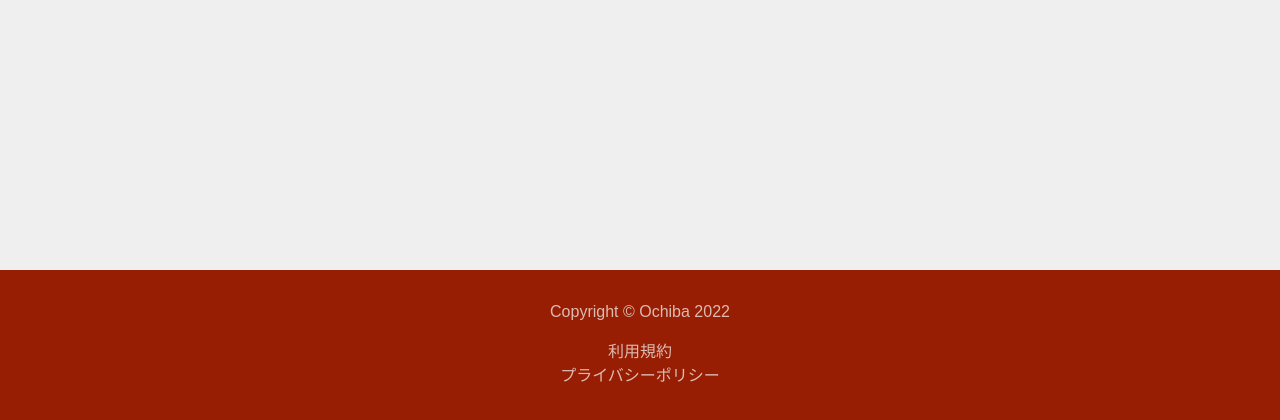
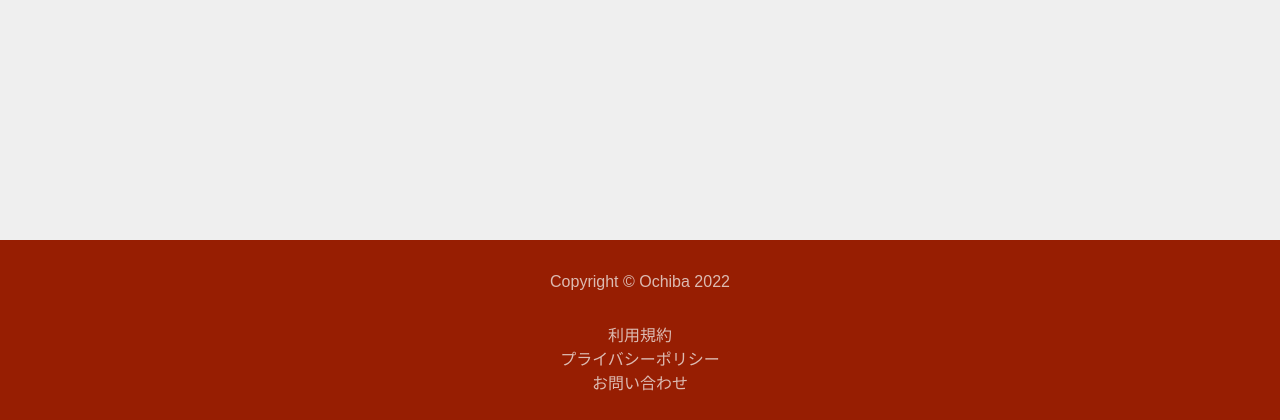
Before and after one commit to manasan-iTL/ochiba-backend, a Django app: page / in a window 1280 px wide. Shown: the part 380-800 px from the top of the page. Run offline with Django 3.2, Linux system fonts and the light colour scheme; data that the repository does not hold is empty; some libraries are stand-ins or nearby versions; some web fonts are replaced.

Commit message:
footerのmarginの修正、お問い合わせの追記

```diff
--- a/assets/css/sticky-footer.css
+++ b/assets/css/sticky-footer.css
@@ -15,7 +15,7 @@ body {
   bottom: 0;
   width: 100%;
   /* line-height: 200px; */
-  height: 150px;
+  height: 180px;
   background-color: var(--base-color);
 }
 
@@ -23,6 +23,7 @@ body {
   margin-top: 30px;
   text-align: center;
   color: var(--footer-font-color);
+  margin-bottom: 30px;
 }
 
 
--- a/templates/base.html
+++ b/templates/base.html
@@ -29,6 +29,7 @@
         <ul class="footer-list">
             <li><a class="footer-list-item" href="{% url 'terms' %}">利用規約</a></li>
             <li><a class="footer-list-item" href="{% url 'privacy_policy' %}">プライバシーポリシー</a></li>
+            <li><a class="footer-list-item" href="https://forms.gle/4PZmTfcjKcogWt1m9">お問い合わせ</a></li>
         </ul>
     </footer>
 {% endblock %}
--- a/templates/base_login.html
+++ b/templates/base_login.html
@@ -19,6 +19,7 @@
     <ul class="footer-list">
         <li><a class="footer-list-item" href="{% url 'terms' %}">利用規約</a></li>
         <li><a class="footer-list-item" href="{% url 'privacy_policy' %}">プライバシーポリシー</a></li>
+        <li><a class="footer-list-item" href="https://forms.gle/4PZmTfcjKcogWt1m9">お問い合わせ</a></li>
     </ul>
 </footer>
 {% endblock %}
--- a/templates/base_profile.html
+++ b/templates/base_profile.html
@@ -27,9 +27,6 @@
     </div>
 
 
-    <footer class="footer">
-        <p class="">Copyright &copy; BookmarkShareApp 2022</p>
-    </footer>
 {% endblock %}
 {% block add_js %}
 {% endblock %}
```
